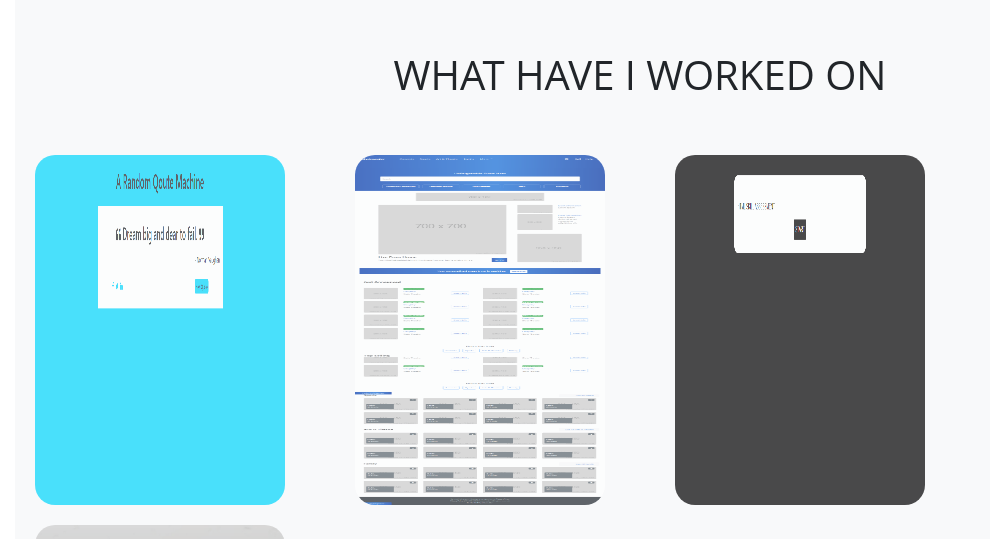
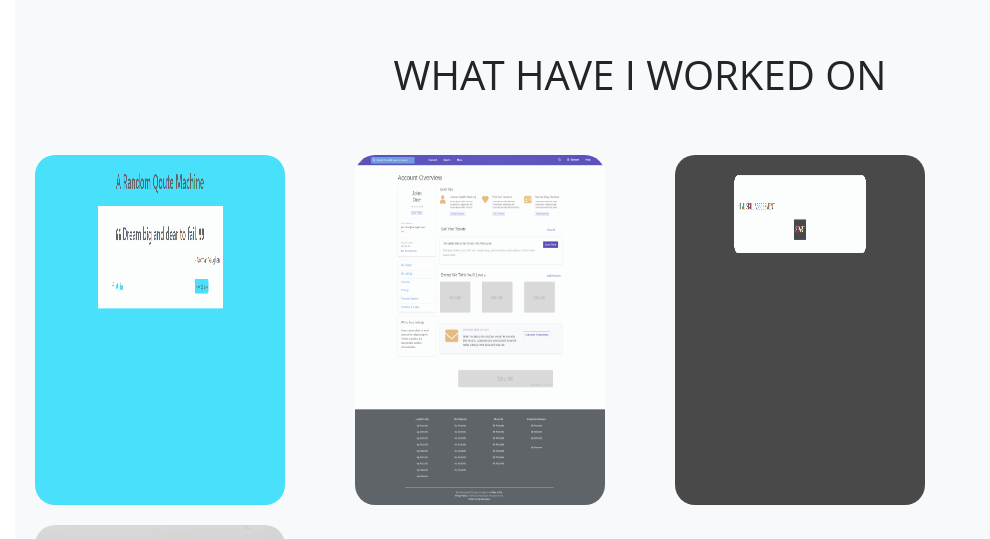
Before and after one commit to mojeedkusimo/my_portfolio, a website: page index.html in a window 1280 px wide. Shown: the part 2027-2566 px from the top of the page, 0-990 px from the left. Drawn offline with Linux system fonts and the light colour scheme.

```diff
--- a/index.html
+++ b/index.html
@@ -96,10 +96,10 @@
                 <div class="col-md-4 pb-5 wow bounceInLeft">
                      <img class="tools-image img-responsive " src="js1.jpeg" alt="">
                 </div>
-
+<!--
                 <div class="col-md-4 wow bounceInLeft">
                      <img class="tools-image img-responsive " src="jquery.jpg" alt="">
-                </div>
+                </div> -->
                 <div class="col-md-4 wow bounceInLeft">
                      <img class="tools-image img-responsive " src="bootstrap.jpg" alt="">
                 </div>
@@ -132,7 +132,7 @@
                             <a href="https://mojeedkusimo.github.io/random-quote-machine/" target="_blank"><img class="projects-image img-responsive " src="project1.png" alt=""></a>
                         </div>
                         <div class="col-md-4 col-lg-3">
-                            <a href="https://mojeedkusimo.github.io/tickectmaster-landingpage/" target="_blank"><img class="projects-image img-responsive" src="project11.png" alt=""></a>
+                            <a href="https://biemislam.github.io/ticketmaster-project/page-5.html" target="_blank"><img class="projects-image img-responsive" src="project14.png" alt=""></a>
                         </div>
                         <div class="col-md-4 col-lg-3">
                             <a href="https://mojeedkusimo.github.io/responsive-quiz-game/" target="_blank"><img class="projects-image img-responsive " src="project12.png" alt=""></a>
```
Also changed, not shown: project14.png (added).
